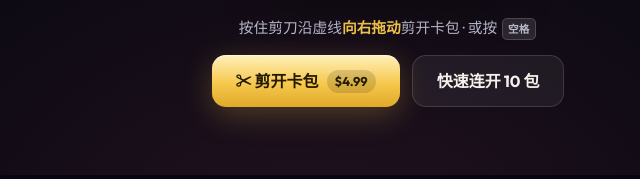
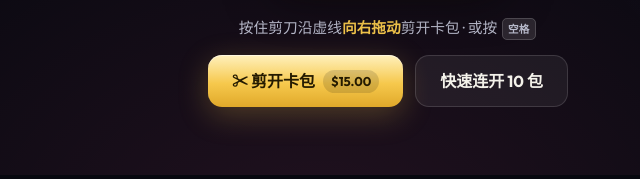
Before and after one commit to ERICYOOOOOO/Pokepack, a plain HTML site: page index.html in a window 1280 px wide. Shown: the part 625-804 px from the top of the page, 252-892 px from the left. Drawn offline with Linux system fonts and the light colour scheme.

Commit message:
Set default pack price to $15
Co-Authored-By: Claude Fable 5.2 <noreply@anthropic.com>
Claude-Session: https://claude.ai/code/session_019pBrm8EMR7Fn6piJN9SMjL

```diff
--- a/index.html
+++ b/index.html
@@ -55,7 +55,7 @@
         </div>
         <p class="hint" id="idleHint">按住剪刀沿虚线<b>向右拖动</b>剪开卡包 · 或按 <kbd>空格</kbd></p>
         <div class="actions">
-          <button class="btn primary" id="btnCut">✂ 剪开卡包 <span class="price-tag" id="packPriceTag">$4.99</span></button>
+          <button class="btn primary" id="btnCut">✂ 剪开卡包 <span class="price-tag" id="packPriceTag">$15.00</span></button>
           <button class="btn ghost" id="btnQuick">快速连开 10 包</button>
         </div>
       </div>
@@ -140,7 +140,7 @@
         <div class="panel-head">
           <div><h2>卡包结构与爆率</h2><p>每包 5 张闪卡：2 张 Common、1 张 Pikachu（30 选 1）、1 张 Rare Holo 位（约 21% 升级为 Double Rare）、1 张“变化位”（可能是 Illustration Rare 及以上，或 Classic Collection，否则为 Common）。</p></div>
           <div class="settings">
-            <label>卡包价格<select id="setPrice"><option value="4.99">$4.99 · 零售价（2 包装 $9.99）</option><option value="9.28">$9.28 · 二级市场单包价</option></select></label>
+            <label>卡包价格<select id="setPrice"><option value="15">$15.00 · 实际购买价</option><option value="9.28">$9.28 · TCGplayer 单包市价</option><option value="4.99">$4.99 · 官方零售价折算（2 包装 $9.99）</option></select></label>
             <label>RGB Mew 假设爆率<select id="setRgb"><option value="1500">1 / 1,500 包</option><option value="3000">1 / 3,000 包</option><option value="6000">1 / 6,000 包</option></select></label>
           </div>
         </div>
--- a/js/app.js
+++ b/js/app.js
@@ -26,9 +26,9 @@ const BASE_RATE = { FR: 0.0083, SIR: 0.0488, IR: 0.1972, CC: 0.1015, DR: 0.2102
 
 /* ---------- state ---------- */
 const KEY = 'pokepack30.v1';
-const fresh = () => ({ coll: {}, packs: 0, spent: 0, value: 0, pulled: {}, best: null, sound: true, price: 4.99, rgbN: 3000 });
+const fresh = () => ({ coll: {}, packs: 0, spent: 0, value: 0, pulled: {}, best: null, sound: true, price: 15, rgbN: 3000, pv: 2 });
 let S = fresh();
-try { Object.assign(S, JSON.parse(localStorage.getItem(KEY) || '{}')); } catch (e) {}
+try { const o = JSON.parse(localStorage.getItem(KEY) || '{}'); if (o.pv !== 2) { o.price = 15; o.pv = 2; o.spent = (o.packs || 0) * 15; } Object.assign(S, o); } catch (e) {}
 const save = () => { try { localStorage.setItem(KEY, JSON.stringify(S)); } catch (e) {} };
 
 const rates = () => ({ ...BASE_RATE, RGB: 1 / S.rgbN });
@@ -510,7 +510,7 @@ function renderStats() {
 }
 $('#setPrice').onchange = e => { S.price = +e.target.value; save(); renderWallet(); renderStats(); };
 $('#setRgb').onchange = e => { S.rgbN = +e.target.value; save(); prepare(); renderStats(); };
-$('#btnReset').onclick = () => { if (!confirm('确定清空全部收藏与统计数据吗？此操作无法撤销。')) return; const keep = { sound: S.sound, price: S.price, rgbN: S.rgbN }; S = Object.assign(fresh(), keep); save(); renderWallet(); renderStats(); toast('已清空'); };
+$('#btnReset').onclick = () => { if (!confirm('确定清空全部收藏与统计数据吗？此操作无法撤销。')) return; const keep = { sound: S.sound, price: S.price, rgbN: S.rgbN, pv: 2 }; S = Object.assign(fresh(), keep); save(); renderWallet(); renderStats(); toast('已清空'); };
 
 /* Monte Carlo */
 const BINS = [0, 1, 1.5, 2, 3, 5, 10, 25, 50, 100, 1000, Infinity];
```
